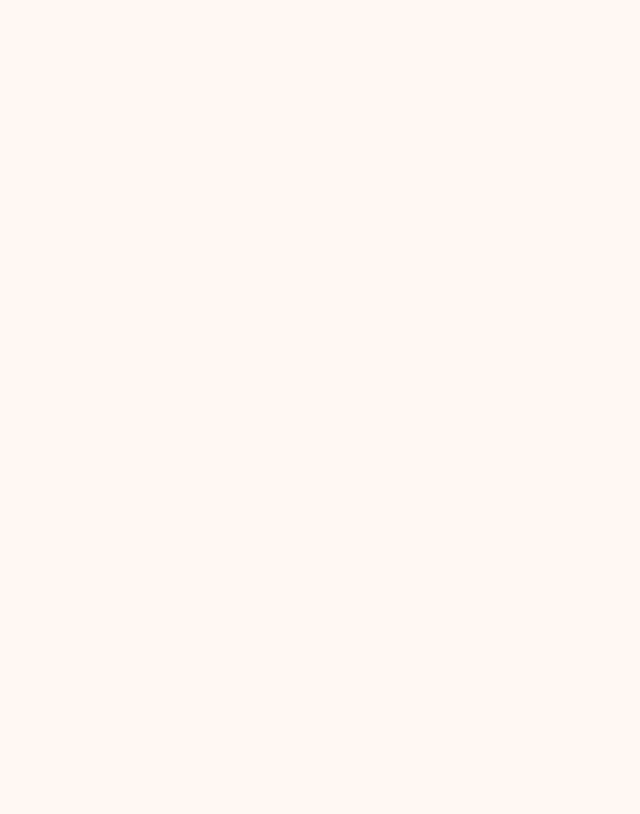
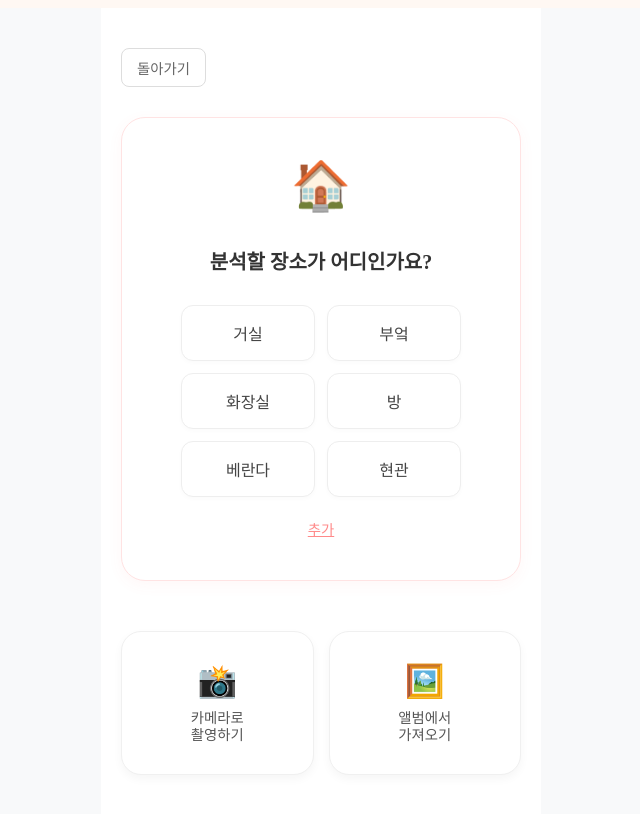
Before and after one commit to Ideaton-Team1-frontend/ideaton-team1-frontend, a React (Create React App) app: page /imagechoice in a window 1280 px wide. Before the commit this address had no page. Shown: the top 814 px of the page, without its empty margins (327-967 px from the left). Built offline with nearby package versions, Linux system fonts and the light colour scheme.

Commit message:
<제작>이미지 측정 방식 선택 페이지+ 온보딩 페이지 수정

```diff
--- a/package.json
+++ b/package.json
@@ -40,5 +40,9 @@
       "last 1 firefox version",
       "last 1 safari version"
     ]
+  },
+  "devDependencies": {
+    "ajv": "^8.20.0",
+    "ajv-keywords": "^5.1.0"
   }
 }
--- a/src/App.js
+++ b/src/App.js
@@ -6,6 +6,7 @@ import MainPage from "./pages/MainPage"
 import ResultPage from "./pages/ResultPage"
 import Camera from "./pages/Camera";
 import KidData from "./pages/KidData";
+import ImageChoice from './pages/ImageChoice';
 
 
 function App() {
@@ -19,6 +20,7 @@ function App() {
           <Route path="/MainPage" element ={<MainPage/>}/>
           <Route path="/ResultPage" element ={<ResultPage/>}/>
           <Route path="/camera" element ={<Camera/>}/>
+          <Route path="/imagechoice" element ={<ImageChoice/>}/>
 
 
 
--- /dev/null
+++ b/src/pages/ImageChoice.jsx
@@ -0,0 +1,182 @@
+import React from 'react';
+import styled from 'styled-components';
+
+// 전체 배경 (이전에 만든 Box 컴포넌트 활용)
+const PageWrapper = styled.div`
+  display: flex;
+  justify-content: flex-start;
+  align-items: center;
+  flex-direction: column;
+  min-height: 100vh;
+  width: 100vw;
+  background-color: #f8f9fa;
+`;
+
+// 모바일 고정 컨테이너
+const AppContainer = styled.div`
+  width: 100%;
+  max-width: 400px;
+  min-height: 100vh;
+  background-color: #ffffff;
+  padding: 40px 20px;
+  display: flex;
+  flex-direction: column;
+  gap: 30px;
+`;
+
+// 상단 돌아가기 버튼 영역
+const TopNav = styled.div`
+  width: 100%;
+  display: flex;
+  justify-content: flex-start;
+`;
+
+const BackButton = styled.button`
+  background: white;
+  border: 1px solid #ddd;
+  border-radius: 8px;
+  padding: 8px 15px;
+  font-size: 0.9rem;
+  color: #666;
+  cursor: pointer;
+`;
+
+// 메인 질문 카드 (핑크 테두리)
+const QuestionCard = styled.div`
+  background: #ffffff;
+  border: 1px solid #ffe3e3;
+  border-radius: 24px;
+  padding: 40px 20px;
+  display: flex;
+  flex-direction: column;
+  align-items: center;
+  box-shadow: 0 4px 15px rgba(255, 107, 107, 0.05);
+`;
+
+const IconWrapper = styled.div`
+  font-size: 3rem;
+  margin-bottom: 15px;
+`;
+
+const MainTitle = styled.h2`
+  font-size: 1.25rem;
+  color: #333;
+  margin-bottom: 30px;
+  font-weight: bold;
+`;
+
+// 장소 선택 버튼 그리드 (2열)
+const LocationGrid = styled.div`
+  display: grid;
+  grid-template-columns: 1fr 1fr;
+  gap: 12px;
+  width: 100%;
+  max-width: 280px;
+`;
+
+const LocationButton = styled.button`
+  background: white;
+  border: 1px solid #eee;
+  border-radius: 12px;
+  padding: 15px;
+  font-size: 1rem;
+  color: #444;
+  cursor: pointer;
+  box-shadow: 0 2px 5px rgba(0,0,0,0.02);
+
+  &:active {
+    background-color: #fff5f5;
+    border-color: #ff8a8a;
+  }
+`;
+
+const AddButton = styled.button`
+  background: none;
+  border: none;
+  color: #ff8a8a;
+  font-size: 0.9rem;
+  text-decoration: underline;
+  margin-top: 20px;
+  cursor: pointer;
+`;
+
+// 하단 카메라/갤러리 선택 영역
+const BottomActionArea = styled.div`
+  display: flex;
+  gap: 15px;
+  width: 100%;
+  margin-top: 20px;
+`;
+
+const ActionCard = styled.div`
+  flex: 1;
+  background: white;
+  border-radius: 20px;
+  padding: 30px 15px;
+  display: flex;
+  flex-direction: column;
+  align-items: center;
+  gap: 10px;
+  border: 1px solid #f0f0f0;
+  box-shadow: 0 4px 10px rgba(0,0,0,0.04);
+  cursor: pointer;
+
+  span {
+    font-size: 0.9rem;
+    color: #555;
+    text-align: center;
+    line-height: 1.2;
+  }
+`;
+
+const ActionIcon = styled.div`
+  font-size: 2rem;
+  color: #ff8a8a;
+`;
+
+// --- 컴포넌트 시작 ---
+
+function ImageChoice() {
+  return (
+    <PageWrapper>
+      <AppContainer>
+        {/* 상단 네비게이션 */}
+        <TopNav>
+          <BackButton>돌아가기</BackButton>
+        </TopNav>
+
+        {/* 메인 선택 카드 */}
+        <QuestionCard>
+          <IconWrapper>🏠</IconWrapper>
+          <MainTitle>분석할 장소가 어디인가요?</MainTitle>
+
+          <LocationGrid>
+            <LocationButton>거실</LocationButton>
+            <LocationButton>부엌</LocationButton>
+            <LocationButton>화장실</LocationButton>
+            <LocationButton>방</LocationButton>
+            <LocationButton>베란다</LocationButton>
+            <LocationButton>현관</LocationButton>
+          </LocationGrid>
+
+          <AddButton>추가</AddButton>
+        </QuestionCard>
+
+        {/* 하단 버튼 2개 */}
+        <BottomActionArea>
+          <ActionCard>
+            <ActionIcon>📸</ActionIcon>
+            <span>카메라로<br/>촬영하기</span>
+          </ActionCard>
+          <ActionCard>
+            <ActionIcon>🖼️</ActionIcon>
+            <span>앨범에서<br/>가져오기</span>
+          </ActionCard>
+        </BottomActionArea>
+
+      </AppContainer>
+    </PageWrapper>
+  );
+}
+
+export default ImageChoice;
--- a/src/pages/OnBoarding.jsx
+++ b/src/pages/OnBoarding.jsx
@@ -4,12 +4,18 @@ import { useNavigate } from "react-router-dom";
 
 const Box = styled.div`
   display: flex;
-  justify-content: flex-start;
+  min-height: 100vh;
   align-items: center;
+  justify-content: center;
   flex-direction: column;
+  margin: 0;
+  padding: 0;
   min-height: 100vh;
   width: 100vw;
   background-color: #FFF8F3;
+
+  /* 혹시 모를 가로 스크롤 방지 */
+  overflow-x: hidden;
 `;
 
 const AppContainer = styled.div`
@@ -76,6 +82,7 @@ const StyledStartButton = styled.button`
   cursor: pointer;
   transition: all 0.2s ease-in-out;
   box-shadow: 0 4px 10px rgba(255, 118, 142, 0.2); /* 은은한 그림자 */
+  z-index: 1;
 
   &:hover {
     background-color: #ff5c7d;
@@ -87,6 +94,20 @@ const StyledStartButton = styled.button`
     transform: translateY(0);
   }
 `;
+const Span = styled.span`
+  z-index: 1;
+  `
+
+const BottomNav = styled.nav`
+  position: absolute;
+  bottom: 0;
+  width: 100%;
+  height: 200px;
+  display: flex;
+  justify-content: space-between;
+
+`;
+
 
 
 function OnBoarding() {
@@ -109,7 +130,8 @@ function OnBoarding() {
                     우리 아이를 위한 안전한 공간
                     <br/>
                 </Text>
-                    <StyledStartButton onClick={() => navigate("/")}>
+
+                    <StyledStartButton onClick={() => navigate("/MainPage")}>
 
                         시작하기
 
@@ -119,6 +141,8 @@ function OnBoarding() {
                         다음에 할게요
                     </span>
 
+                    <BottomNav><img src='cloud1.png'/> <img src= 'cloud2.png' /> </BottomNav>
+
             </AppContainer>
         </Box>
     );
```
Also changed, not shown: 1 other file (tests, documents, lock files or other folders).
